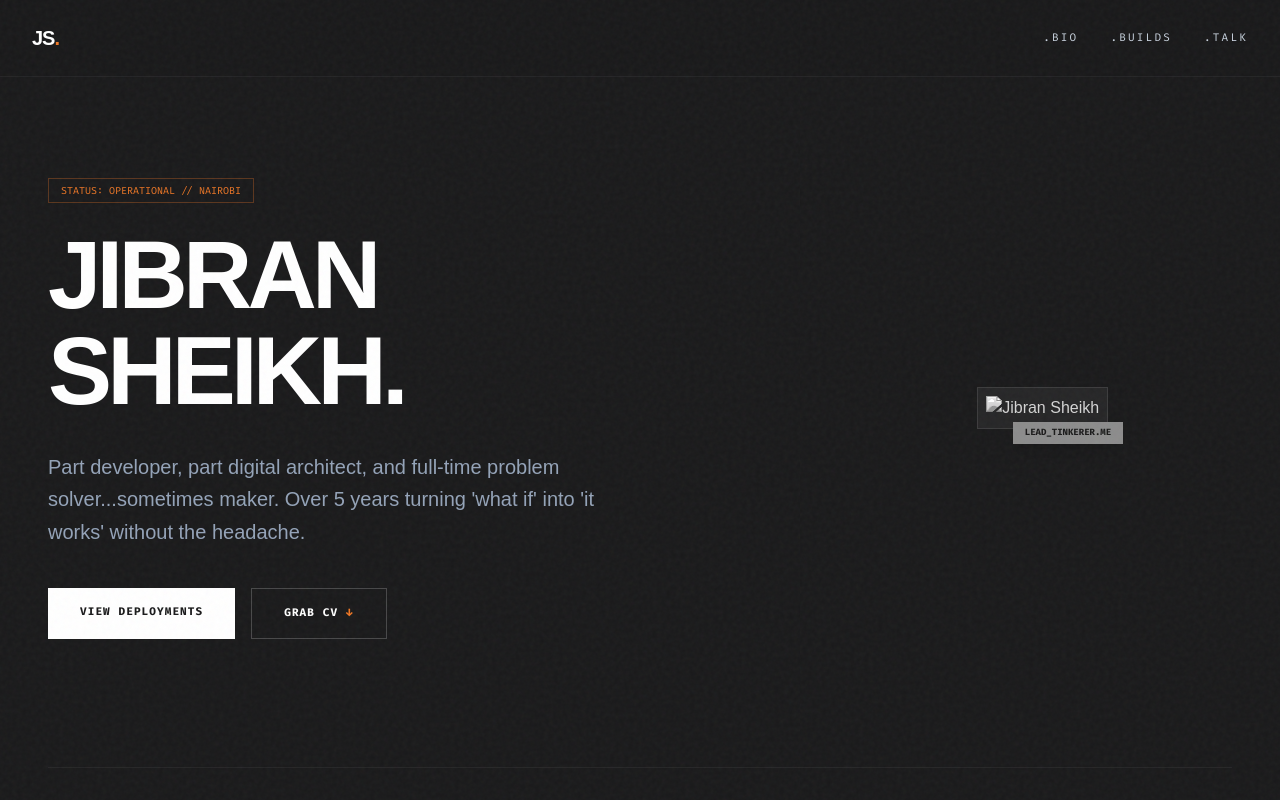
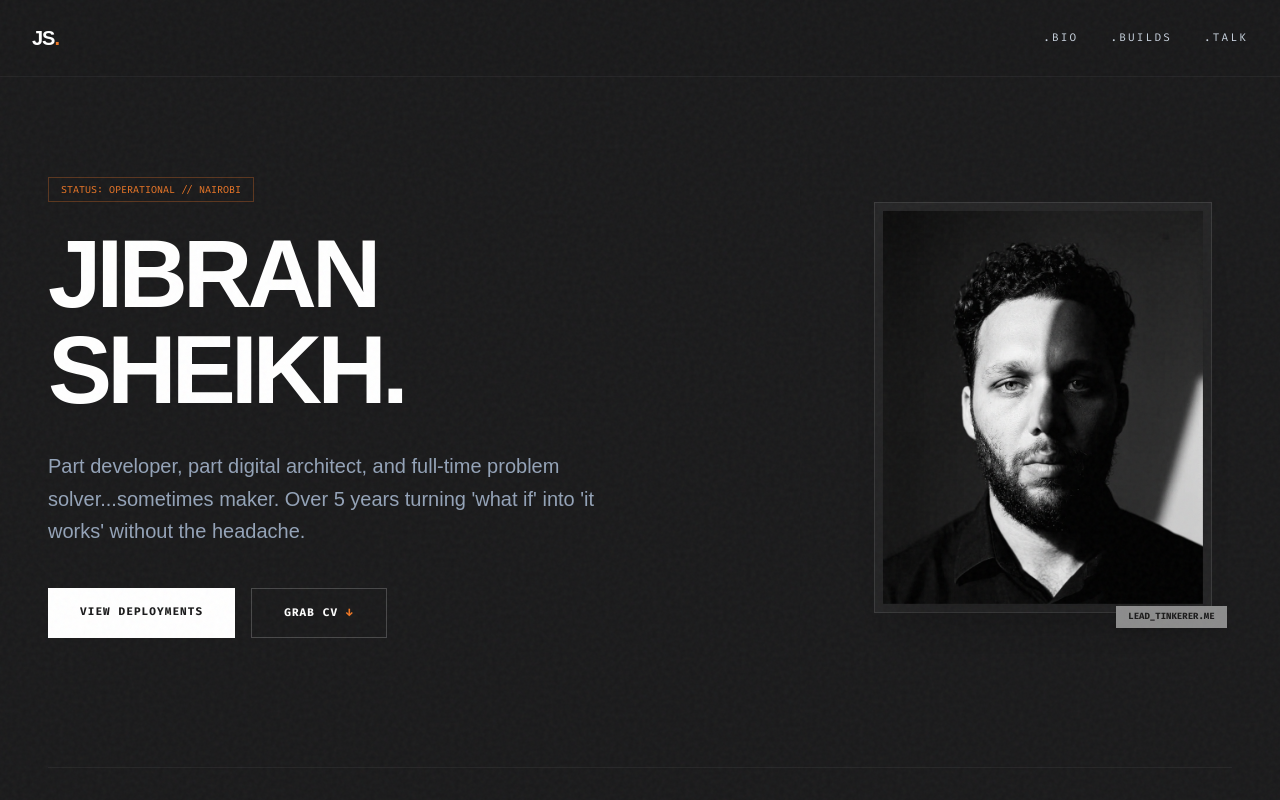
Before and after one commit to Jibransheikh/jibransheikh.github.io, a plain HTML site: page index.html in a window 1280 px wide. Shown: the top 800 px of the page. Drawn offline with nearby package versions, Linux system fonts and the light colour scheme.

Commit message:
image fix

```diff
--- a/index.html
+++ b/index.html
@@ -1,4 +1,3 @@
-<!DOCTYPE html>
 <html lang="en" class="scroll-smooth">
 <head>
     <meta charset="UTF-8">
@@ -106,7 +105,7 @@
 
             <div class="lg:w-1/3 flex justify-center">
                 <div class="relative p-2 border border-white/10 bg-white/5 grayscale hover:grayscale-0 transition-all duration-700">
-                    <img src="assets/profile.avif" alt="Jibran Sheikh" class="max-w-[280px] md:max-w-xs shadow-2xl">
+                    <img src="images/profile.avif" alt="Jibran Sheikh" class="max-w-[280px] md:max-w-xs shadow-2xl">
                     <div class="absolute -bottom-4 -right-4 bg-amber text-carbon text-[9px] font-bold px-3 py-1 uppercase font-mono shadow-lg">
                         Lead_Tinkerer.me
                     </div>
```
